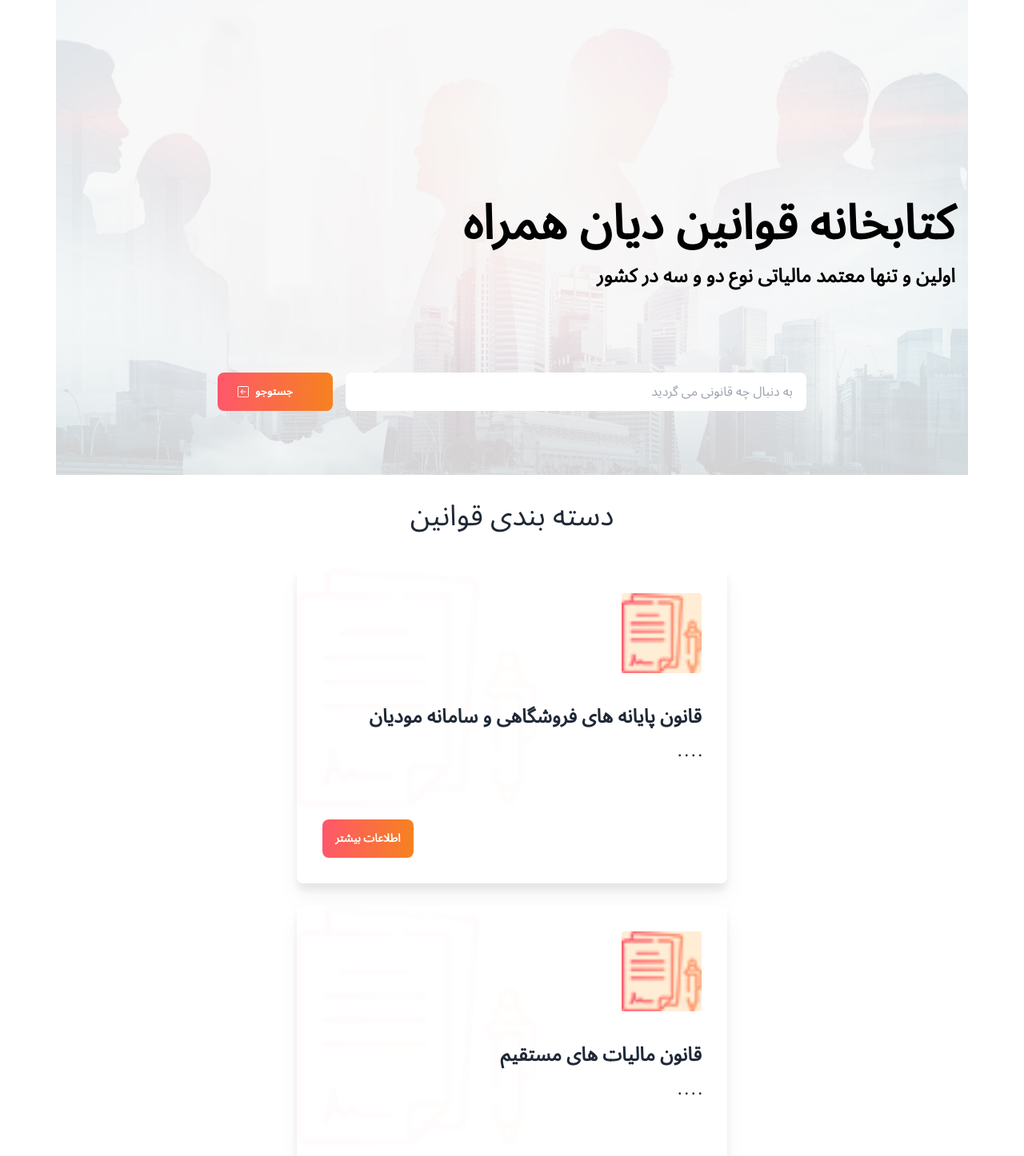
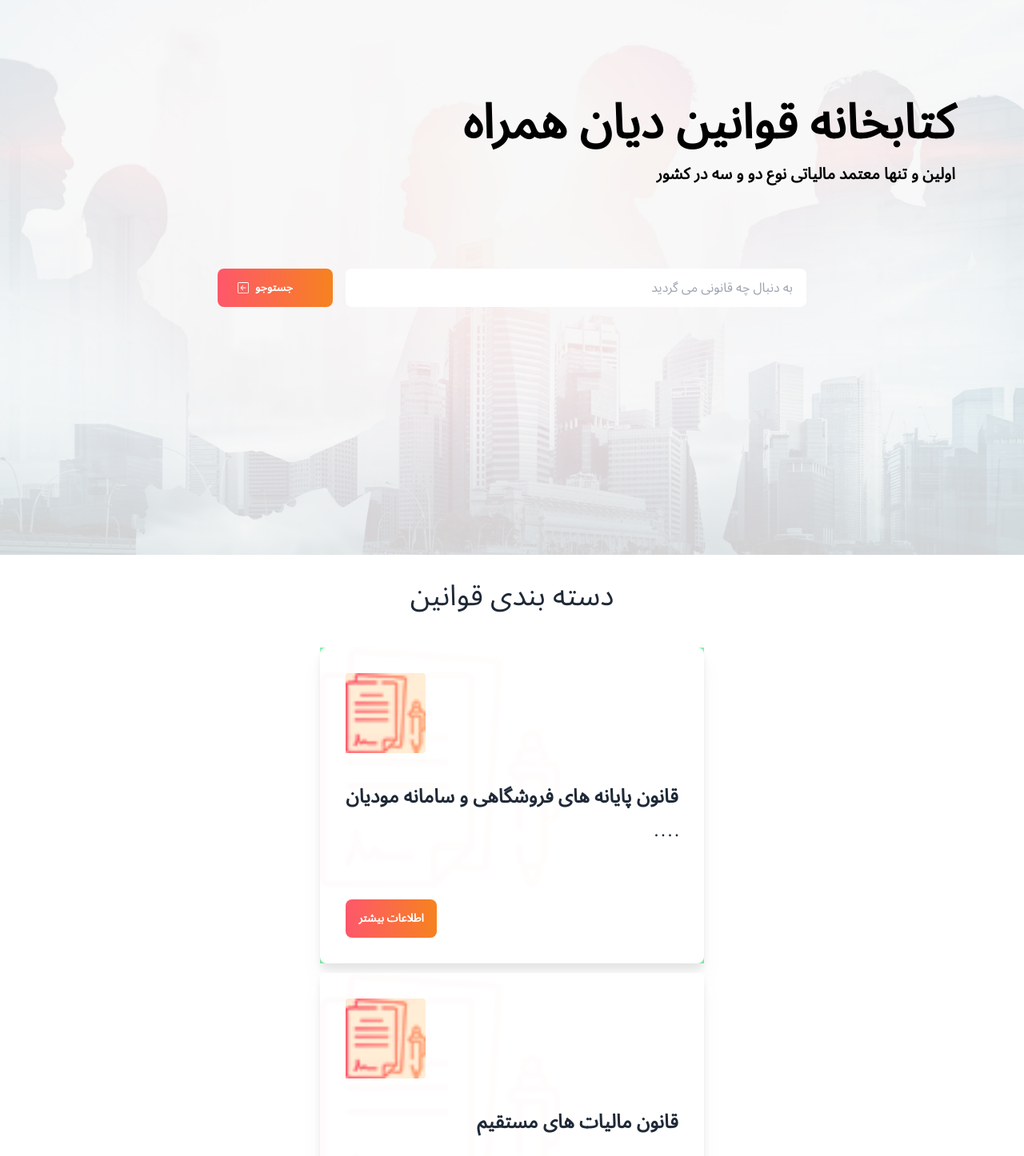
Before and after one commit to Mansour-VN/DianHamrah, a Next.js app: page /Legislation in a window 1280 px wide. Shown: the part 106-1552 px from the top of the page at 80% size. Built offline with nearby package versions, Linux system fonts and the light colour scheme.

Commit message:
feat: change style legislation Page

```diff
--- a/src/common/components/ServicesCard/index.jsx
+++ b/src/common/components/ServicesCard/index.jsx
@@ -30,7 +30,7 @@ function ServicesCard({ backImg, icon, title, content, path }) {
                 />
             </div>
             <div className="services-content2 h-40 ">
-                <h5 className="hover:text-official text-2xl font-extrabold py-4"><a href="">{title}</a>
+                <h5 className="hover:text-official text-2xl font-extrabold py-4 text-right"><a href="">{title}</a>
                 </h5>
                 <p className="font-bold text-justify">{content.slice(0,150)} . . .</p>
             </div>
--- a/src/module/Legistion/ContentLegislation/index.tsx
+++ b/src/module/Legislation/ContentLegislation/index.tsx
@@ -1,5 +1,5 @@
 
-import Card5 from "@/common/components/ServicesCard";
+import ServicesCard from "@/common/components/ServicesCard";
 import planingPNG from "public/assets/images/Icons/se-icon4-af.png";
 import planingIcon from "public/assets/images/Icons/se-icon4.png";
 
@@ -10,40 +10,40 @@ const ContentLegislation = () => {
 
             <h2 className="text-4xl py-8">دسته بندی  قوانین  </h2>
 
-            <div className="w-1/2">
-                <div className="container mx-auto px-4   ">
-                    <div className="Qtable flex flex-col  md:flex-row md:gap-4 flex-wrap flex-grow  m-auto ">
+            <div className="w-full">
+                <div className="container mx-auto px-4">
+                    <div className="table flex flex-col  md:flex-row md:gap-4 flex-wrap flex-grow  m-auto ">
 
-                        <div className=" min-w-full m-auto">
-                            <Card5 backImg={planingPNG} icon={planingIcon} title=" قانون پایانه های فروشگاهی و سامانه  مودیان "
+                        <div className=" min-w-full bg-green-300 m-auto ">
+                            <ServicesCard backImg={planingPNG} icon={planingIcon} title=" قانون پایانه های فروشگاهی و سامانه  مودیان "
                                    content="." path="/" />
                         </div>
                         <div className=" min-w-full m-auto">
-                            <Card5 backImg={planingPNG} icon={planingIcon} title=" قانون مالیات های مستقیم "
+                            <ServicesCard backImg={planingPNG} icon={planingIcon} title=" قانون مالیات های مستقیم "
                                    content="." path="/"/>
                         </div>
                         <div className=" min-w-full m-auto">
-                            <Card5 backImg={planingPNG} icon={planingIcon} title="  قانون مالیات بر ارزش افزوده جدید "
+                            <ServicesCard backImg={planingPNG} icon={planingIcon} title="  قانون مالیات بر ارزش افزوده جدید "
                                    content="." path="/"/>
                         </div>
                         <div className=" min-w-full m-auto">
-                            <Card5 backImg={planingPNG} icon={planingIcon} title="قانون مالیات بر ارزش افزوده قدیم  "
+                            <ServicesCard backImg={planingPNG} icon={planingIcon} title="قانون مالیات بر ارزش افزوده قدیم  "
                                    content="." path="/"/>
                         </div>
                         <div className="min-w-full m-auto">
-                            <Card5 backImg={planingPNG} icon={planingIcon} title="آرشیو سوالات متداول "
+                            <ServicesCard backImg={planingPNG} icon={planingIcon} title="آرشیو سوالات متداول "
                                    content="." path="/"/>
                         </div>
                         <div className=" min-w-full m-auto">
-                            <Card5 backImg={planingPNG} icon={planingIcon} title="استاندارد های حسابرسی "
+                            <ServicesCard backImg={planingPNG} icon={planingIcon} title="استاندارد های حسابرسی "
                                    content="." path="/"/>
                         </div>
                         <div className=" min-w-full m-auto">
-                            <Card5 backImg={planingPNG} icon={planingIcon} title="تحلیل و بررسی فنی "
+                            <ServicesCard backImg={planingPNG} icon={planingIcon} title="تحلیل و بررسی فنی "
                                    content="." path="/"/>
                         </div>
                         <div className=" min-w-full m-auto">
-                            <Card5 backImg={planingPNG} icon={planingIcon} title="آرشیو "
+                            <ServicesCard backImg={planingPNG} icon={planingIcon} title="آرشیو "
                                    content="." path="/"/>
                         </div>
 
--- a/src/module/Legistion/TitleLegislation/index.tsx
+++ b/src/module/Legislation/TitleLegislation/index.tsx
@@ -6,7 +6,7 @@ import {BsArrowLeftSquare} from "react-icons/bs";
 
 const TitleLegislation = () => {
     return (
-        <div id="sec1" className="w-full flex items-center justify-center relative flex-col md:h-[700px] h-[1300px]  ">
+        <div id="sec1" className="w-full flex items-center justify-center relative flex-col h-screen">
             <div className="w-full z-0 	bg-cover">
                 <Image placeholder="blur"
                        quality={100}
@@ -17,15 +17,15 @@ const TitleLegislation = () => {
                        }} src={headerBg} alt="image"/>
             </div>
             <div
-                className="container flex flex-wrap flex-row  justify-center items-center mx-auto  z-10 absolute bottom-0	">
+                className="container flex flex-wrap flex-row  justify-center items-center mx-auto  z-10">
                 {/*<div className="header-img px-4 mt-[100px] ">*/}
                 {/*    <Image src={happyMan} alt="image"/>*/}
                 {/*</div>*/}
 
                 <div className="px-4 flex-1 ">
-                    <div className=" mt-[140px] md:mt-[170px]">
-                        <p className="text-black text-6xl font-extrabold mb-5">کتابخانه قوانین دیان همراه</p>
-                        <h2 className="text-2xl font-extrabold mb-6 text-black">اولین و تنها معتمد مالیاتی نوع دو و سه در کشور </h2>
+                    <div>
+                        <p className="text-black md:text-6xl text-4xl font-extrabold mb-5">کتابخانه قوانین دیان همراه</p>
+                        <h2 className="text-xl font-extrabold mb-6 text-black">اولین و تنها معتمد مالیاتی نوع دو و سه در کشور </h2>
                         <div className=" flex  flex-col  mx-auto">
                             <form>
                                 <div className="flex justify-center items-center md:gap-x-4 ">
--- a/src/module/Legistion/index.tsx
+++ b/src/module/Legislation/index.tsx
@@ -5,7 +5,7 @@ import ContentLegislation from "./ContentLegislation";
 
 const Legislation = () => {
     return (
-        <div className="flex flex-col items-center">
+        <div className="flex flex-col items-center w-full">
             <TitleLegislation/>
             <ContentLegislation/>
         </div>
--- a/src/pages/Legislation/index.tsx
+++ b/src/pages/Legislation/index.tsx
@@ -1,4 +1,4 @@
-import Legislation from "@/module/Legistion"
+import Legislation from "@/module/Legislation"
 
 const LegislationPage = () => {
     return (
```
